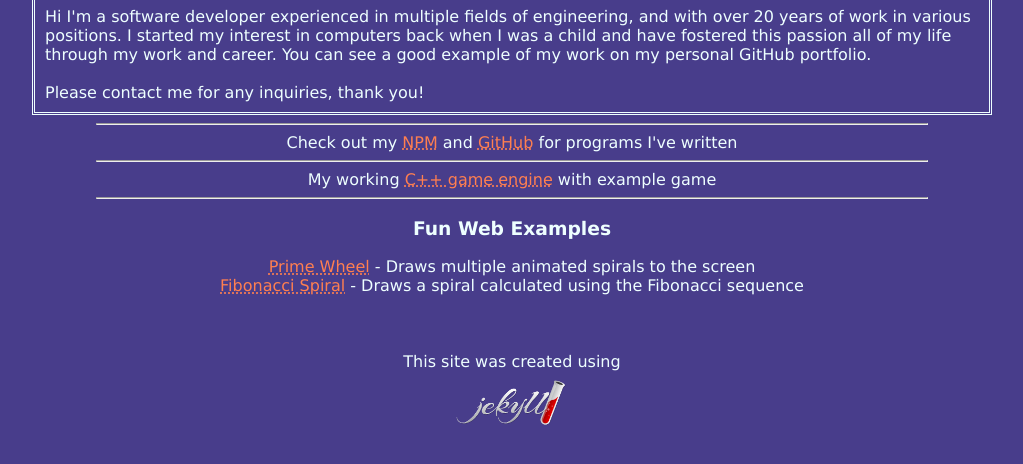
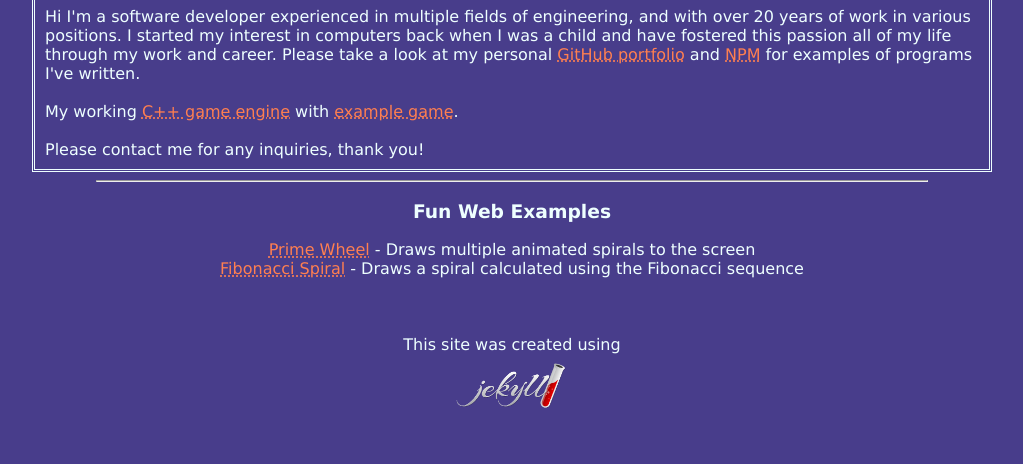
Before and after one commit to AtomicSponge/AtomicSponge.github.io, a Jekyll site: the page built from index.md, in a window 1280 px wide, cut to the strip 371-835 px from the top of the page. Shown: the whole strip, without its empty margins (128-1151 px from the left). Built offline with Jekyll 4.4.1, drawn with Linux system fonts in a browser that asks for light colours.

Commit message:
Update index.md

```diff
--- a/index.md
+++ b/index.md
@@ -10,7 +10,9 @@
 <table style="width:75%;margin-left:auto;margin-right:auto;border:3px double;">
 <tr>
 <td style="text-align:left;padding:8px;">
-    Hi I'm a software developer experienced in multiple fields of engineering, and with over 20 years of work in various positions.  I started my interest in computers back when I was a child and have fostered this passion all of my life through my work and career.  You can see a good example of my work on my personal GitHub portfolio.
+    Hi I'm a software developer experienced in multiple fields of engineering, and with over 20 years of work in various positions.  I started my interest in computers back when I was a child and have fostered this passion all of my life through my work and career.  Please take a look at my personal <a href="https://github.com/AtomicSponge" target="_blank" rel="noopener noreferrer">GitHub portfolio</a> and <a href="https://www.npmjs.com/~spongex" target="_blank" rel="noopener noreferrer">NPM</a> for examples of programs I've written.
+    <br/><br/>
+    My working <a href="https://github.com/wtfsystems" target="_blank" rel="noopener noreferrer">C++ game engine</a> with <a href="https://github.com/wte_demo_01" target="_blank" rel="noopener noreferrer">example game</a>.
     <br/><br/>
     Please contact me for any inquiries, thank you!
 </td>
@@ -20,19 +22,6 @@
 
 <hr style="width:65%;"/>
 
-<div style="text-align:center;">Check out my
-<a href="https://www.npmjs.com/~spongex" target="_blank" rel="noopener noreferrer">NPM</a>
-and
-<a href="https://github.com/AtomicSponge" target="_blank" rel="noopener noreferrer">GitHub</a>
-for programs I've written</div>
-
-<hr style="width:65%"/>
-<div style="text-align:center;">My working
-<a href="https://github.com/wtfsystems" target="_blank" rel="noopener noreferrer">C++ game engine</a>
-with example game
-
-<hr style="width:65%;"/>
-
 <div style="text-align:center;">
 <h3>Fun Web Examples</h3>
 {% for item in site.data.effects %}
```
